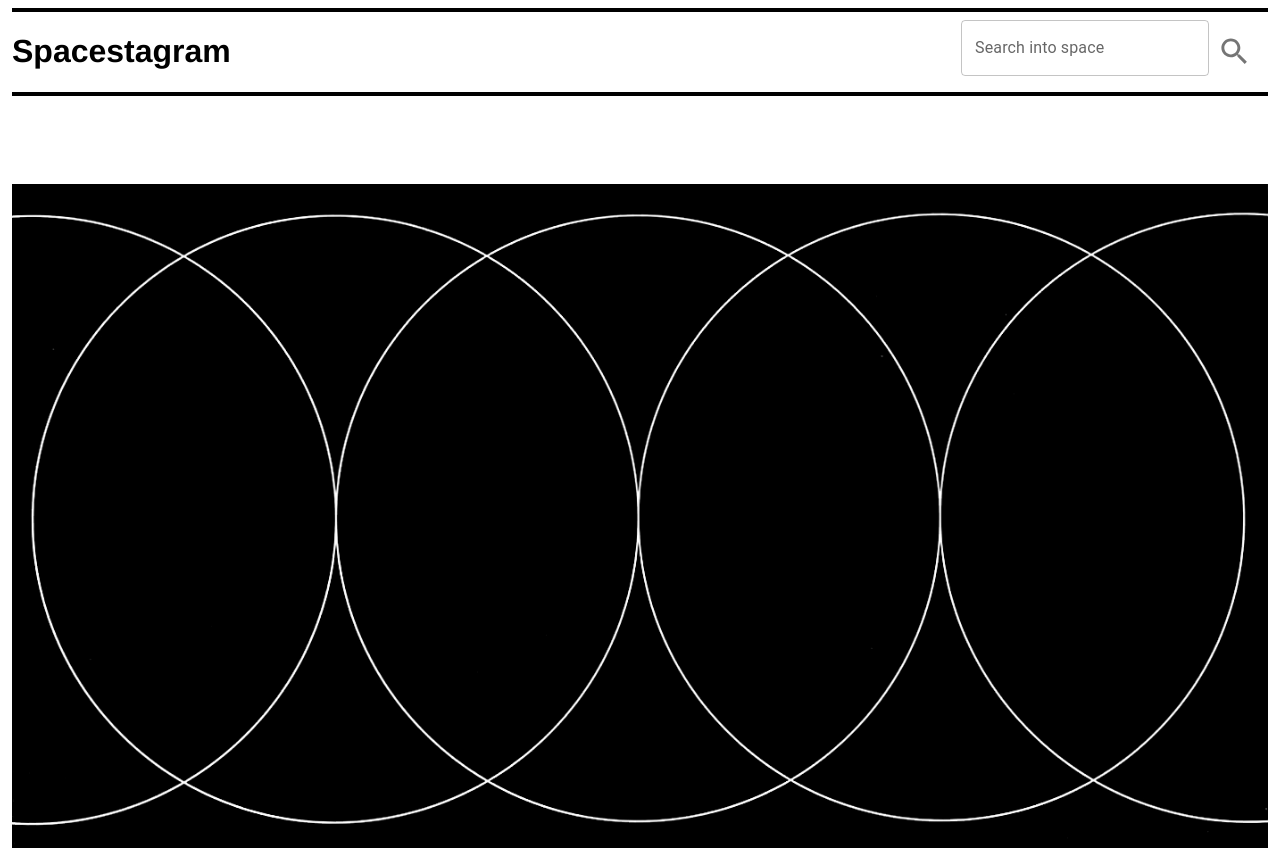
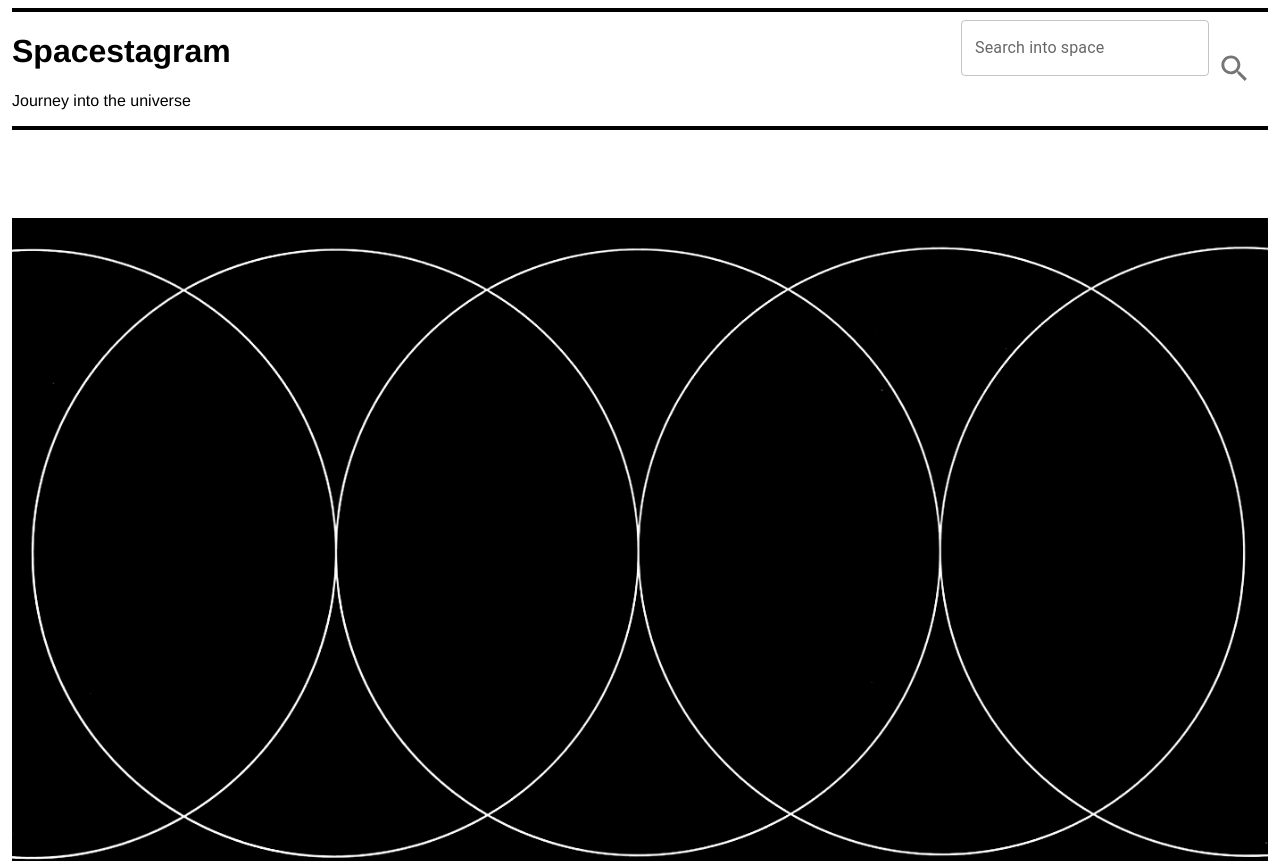
Before and after one commit to ocnerol/spacestagram, a React (Create React App) app: page / in a window 1280 px wide. Shown: the top 861 px of the page. Built offline with nearby package versions, Linux system fonts and the light colour scheme.

Commit message:
add subtitle

```diff
--- a/src/components/AppTitle.js
+++ b/src/components/AppTitle.js
@@ -1,5 +1,10 @@
 import React from "react";
 
 export default function AppTitle() {
-  return <h1>Spacestagram</h1>;
+  return (
+    <div>
+      <h1>Spacestagram</h1>
+      <p>Journey into the universe</p>
+    </div>
+  );
 }
```
